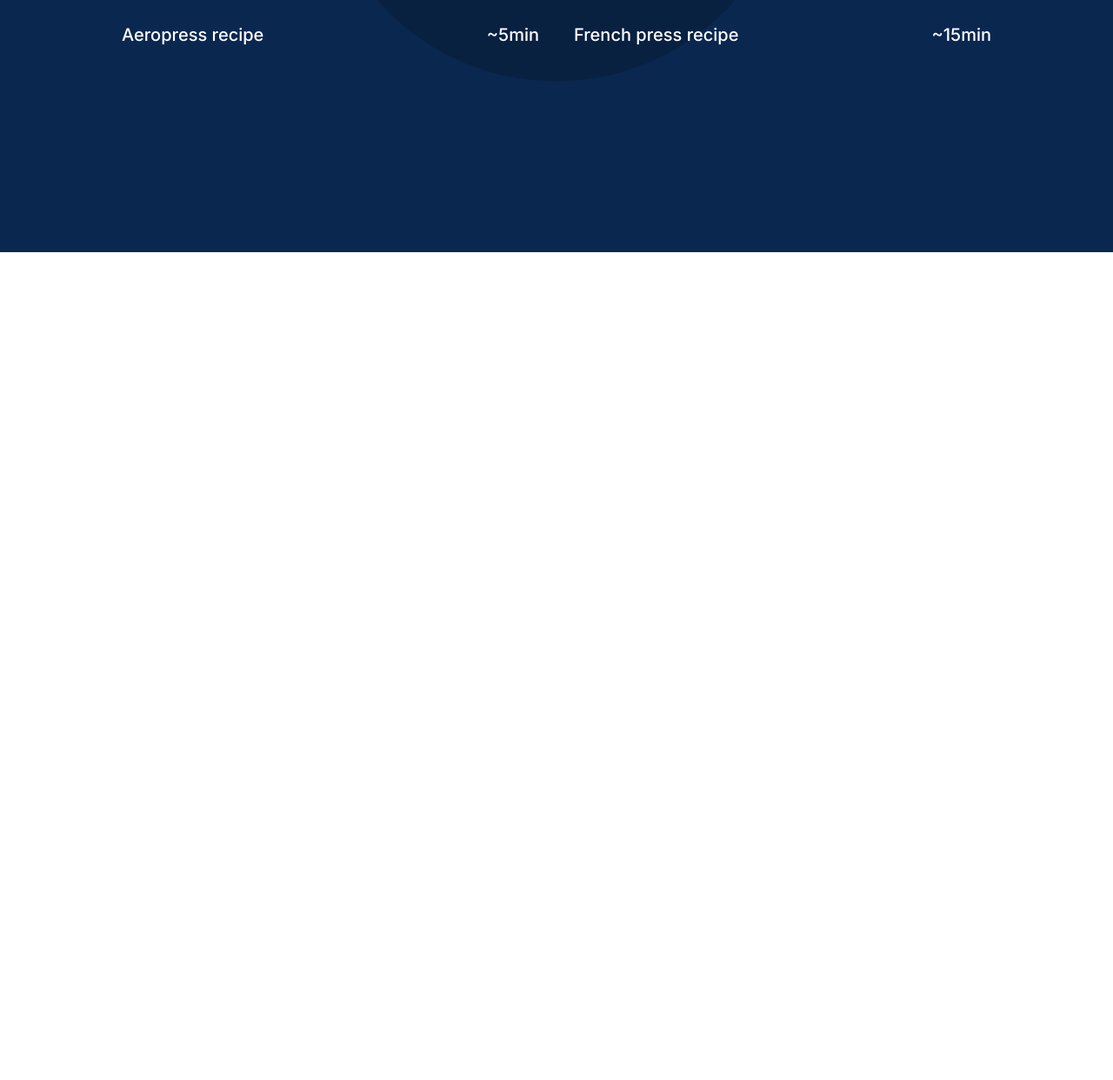
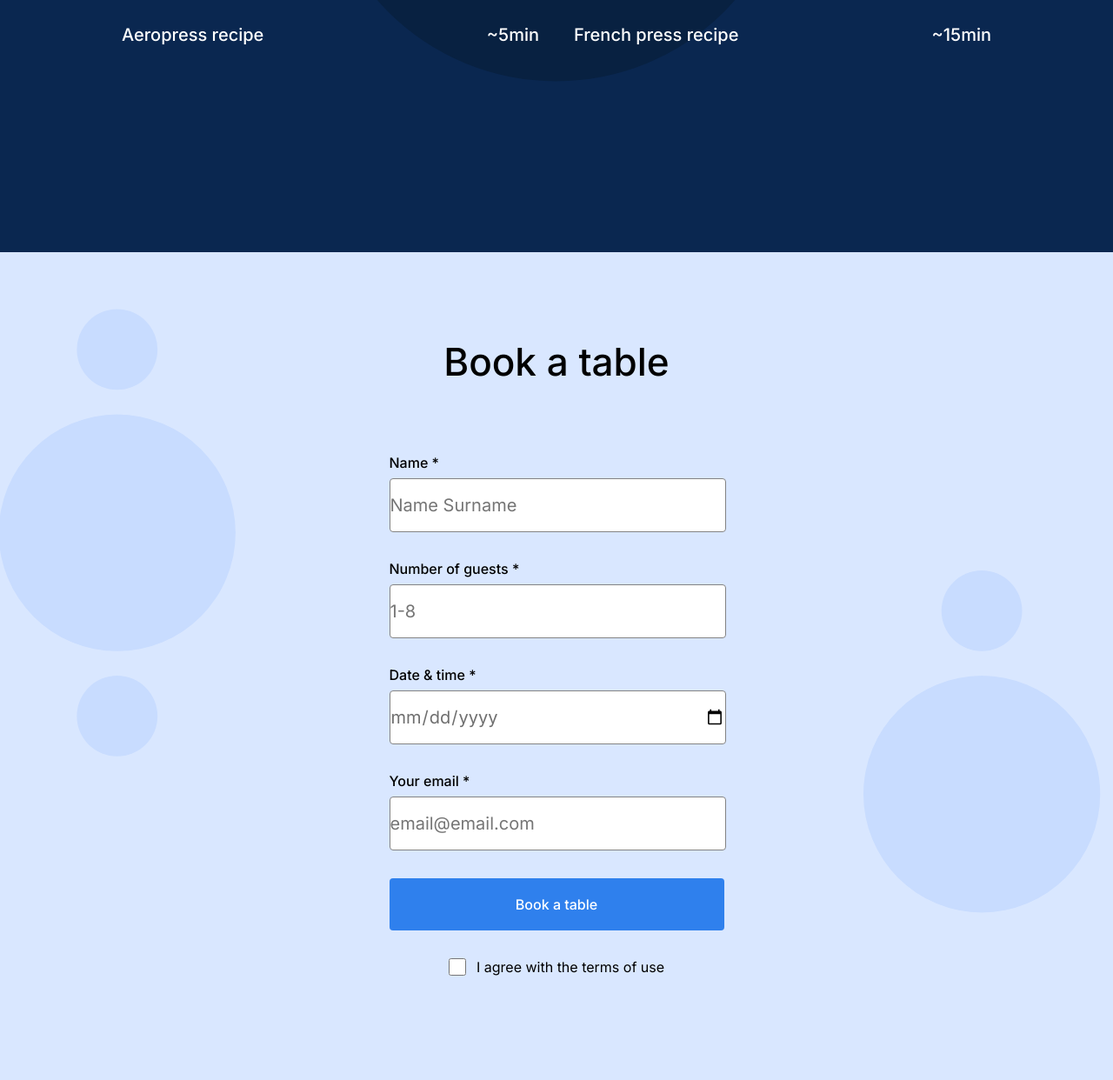
Before and after one commit to ncelesky/se_project_coffeeshop, a plain HTML site: page index.html in a window 1280 px wide. Shown: the part 1392-2634 px from the top of the page at 87% size. Before the commit the page ends 1682 px from the top, so only its background shows below. Drawn offline with Linux system fonts and the light colour scheme.

Commit message:
New update to my project

```diff
--- a/index.html
+++ b/index.html
@@ -110,7 +110,63 @@
           </div>
         </section>
         <section class="menu" id="menu"></section>
-        <section class="reservation" id="book-a-table"></section>
+        <section class="reservation" id="book-a-table">
+          <form class="form reservation__form">
+            <h2 class="reservation__title">Book a table</h2>
+            <fieldset class="form__fieldset">
+              <label for="name" class="form__label">Name *</label>
+              <input
+                type="text"
+                class="form__input"
+                id="name"
+                name="name"
+                placeholder="Name Surname"
+                required
+              />
+              <label for="number-of-guests" class="form__label"
+                >Number of guests *
+              </label>
+              <input
+                type="number"
+                class="form__input"
+                id="number-of-guests"
+                name="number-of-guests"
+                placeholder="1-8"
+                required
+              />
+              <label for="date" class="form__label">Date & time *</label>
+              <input
+                type="date"
+                class="form__input form__input_date"
+                id="date"
+                name="date"
+              />
+              <label for="your-email" class="form__label">Your email *</label>
+              <input
+                type="email"
+                class="form__input"
+                id="your-email"
+                name="your-email"
+                placeholder="email@email.com"
+                required
+              />
+            </fieldset>
+            <fieldset class="form__fieldset">
+              <button type="submit" class="form__button">Book a table</button>
+            </fieldset>
+            <fieldset class="form__fieldset">
+              <label for="terms-of-use" class="form__label-checkbox">
+                <input
+                  type="checkbox"
+                  class="form__input form__input-checkbox"
+                  name="terms-of-use"
+                  id="terms-of-use"
+                  required
+                />I agree with the terms of use
+              </label>
+            </fieldset>
+          </form>
+        </section>
         <section class="about" id="contacts"></section>
       </main>
       <footer class="footer"></footer>
--- a/pages/index.css
+++ b/pages/index.css
@@ -161,7 +161,7 @@
   max-width: 580px;
   font-family: "Inter", Arial, sans-serif;
   font-style: normal;
-  font-weight: 300; /*400 (in brief) looks to be more bold*/
+  font-weight: 300;
   font-size: 44px;
   line-height: 52px;
   color: #ffffff;
@@ -172,7 +172,7 @@
   max-width: 438px;
   font-family: "Noto Serif", "Times New Roman", serif;
   font-style: normal;
-  font-weight: normal; /*same here (in brief) looks to be more bold*/
+  font-weight: normal;
   font-size: 20px;
   line-height: 30px;
   color: #ffffff;
@@ -200,8 +200,120 @@
   justify-content: space-between;
   font-family: "Inter", Arial, sans-serif;
   font-style: normal;
-  font-weight: 500; /*same here (in brief) looks to be more bold*/
+  font-weight: 500;
   font-size: 20px;
   line-height: 30px;
   color: #ffffff;
 }
+
+.reservation {
+  height: 100%;
+  display: flex;
+  justify-content: center;
+  align-items: center;
+  background: url(../images/background_reservation.svg);
+  background-repeat: no-repeat;
+  background-size: cover;
+  background-position: center;
+  background-color: #d9e7ff;
+}
+
+.reservation__form {
+  margin: 0;
+  padding: 0;
+  max-width: 385px;
+}
+
+.reservation__title {
+  margin-top: 100px;
+  margin-bottom: 80px;
+  text-align: center;
+  font-family: "Inter", Arial, sans-serif;
+  font-style: normal;
+  font-weight: 500;
+  font-size: 44px;
+  line-height: 52px;
+  color: #000000;
+}
+
+.form__fieldset {
+  border: none;
+  margin: 0;
+  padding: 0;
+}
+
+.form__label {
+  display: block;
+  font-family: "Inter", Arial, sans-serif;
+  font-style: normal;
+  font-weight: 500;
+  font-size: 16px;
+  line-height: 20px;
+  margin-bottom: 8px;
+}
+
+.form__input {
+  font-family: "Inter", Arial, sans-serif;
+  font-style: normal;
+  font-weight: normal;
+  font-size: 20px;
+  line-height: 30px;
+  color: #6f6f6f;
+  box-shadow: none;
+  border: solid 1px #838383;
+  padding: 0;
+}
+
+.form__input[type="text"],
+.form__input[type="number"],
+.form__input[type="date"],
+.form__input[type="email"],
+.form__input_type_select {
+  border-radius: 4px;
+  min-width: 385px;
+  min-height: 60px;
+  margin-bottom: 32px;
+}
+
+.form__input::placeholder {
+  font-family: inherit;
+}
+
+.form__button[type="submit"] {
+  border-radius: 4px;
+  width: 100%;
+  height: 60px;
+  margin-bottom: 32px;
+  padding: 0;
+  background: #2f80ed;
+  color: #ffffff;
+  font-family: Inter;
+  font-style: normal;
+  font-weight: 500;
+  font-size: 16px;
+  line-height: 20px;
+  border: none;
+  display: block;
+  opacity: 1;
+  transition: opacity 0.5s ease;
+}
+
+.form__button:hover {
+  opacity: 70%;
+  cursor: pointer;
+}
+
+.form__label-checkbox {
+  display: flex;
+  justify-content: center;
+  gap: 12px;
+  vertical-align: middle;
+}
+
+.form__input-checkbox {
+  border-radius: 2px;
+  width: 20px;
+  height: 20px;
+  vertical-align: middle;
+  margin-bottom: 120px;
+}
```
